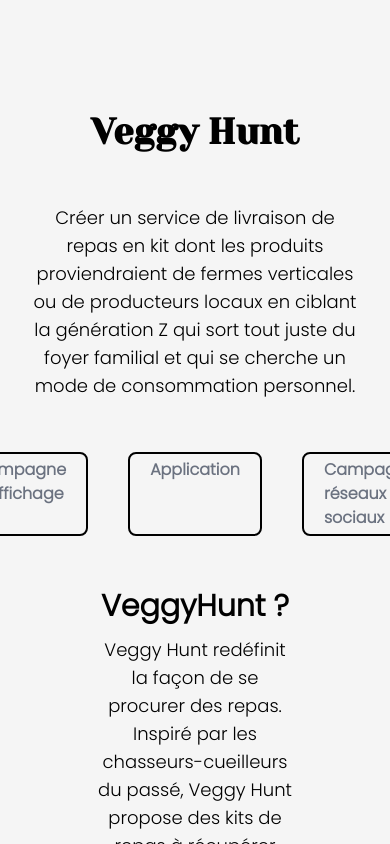
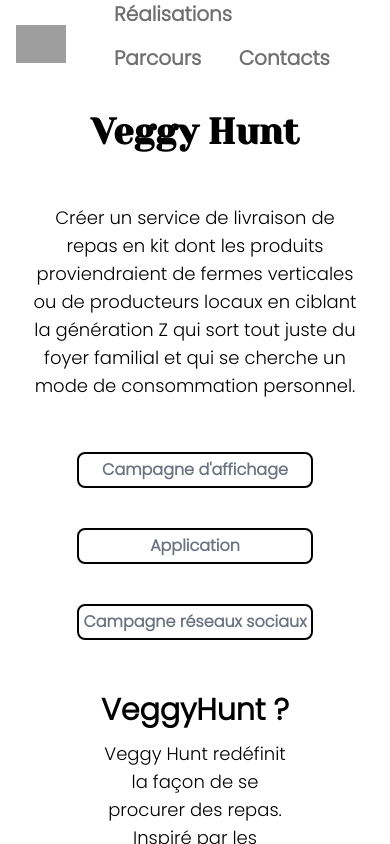
Before and after one commit to icepick4/portfolio-lea, a Vue app: page /travaux/1 in a window 390 px wide. Built offline with nearby package versions, Linux system fonts and the light colour scheme; grey boxes are pictures that could not be loaded; the HTML template or start-up script is replaced by a standard one.

Commit message:
adding header + some responsive

```diff
--- a/src/App.vue
+++ b/src/App.vue
@@ -1,6 +1,7 @@
 <script setup lang="ts">
 import { ref, watch } from 'vue';
 import { RouterView, useRoute } from 'vue-router';
+import Header from './components/Header.vue';
 
 const route = useRoute();
 const isHome = ref(route.path === '/');
@@ -14,7 +15,7 @@ watch(
 
 <template>
     <div class="flex flex-col h-screen">
-        <!-- <Header /> -->
+        <Header />
         <div
             class="flex justify-center items-center flex-grow flex-col"
             :class="isHome ? 'pt-0' : 'pt-28'"
--- a/src/components/Header.vue
+++ b/src/components/Header.vue
@@ -8,34 +8,39 @@ const goBottom = () => {
 </script>
 
 <template>
-    <div class="fixed w-full">
-        <div class="flex flex-row gap-4 ml-12 bg-transparent z-50">
-            <RouterLink to="/" class="m-4 text-lime-700 text-xl font-bold">
+    <div class="fixed w-full z-40">
+        <div
+            class="flex flex-row justify-between items-center gap-4 bg-white z-50 w-full"
+        >
+            <RouterLink to="/" class="m-4 text-[#707070] text-xl font-bold">
+                <img src="/logo.png" alt="logo" class="w-20" />
+            </RouterLink>
+            <div class="mr-10">
+                <RouterLink
+                    to="/travaux"
+                    class="m-4 text-[#707070] text-xl font-bold"
+                >
                     <span class="hover:text-black transition-all duration-600"
-                    >Accueil</span
-                >
-            </RouterLink>
-            <RouterLink to="/cv" class="m-4 text-lime-700 text-xl font-bold">
-                <span class="hover:text-black transition-all duration-600"
-                    >À propos de moi</span
-                >
+                        >Réalisations
+                    </span>
                 </RouterLink>
                 <RouterLink
-                to="/travaux"
-                class="m-4 text-lime-700 text-xl font-bold"
+                    to="/cv"
+                    class="m-4 text-[#707070] text-xl font-bold"
                 >
                     <span class="hover:text-black transition-all duration-600"
-                    >Mes réalisations</span
-                >
+                        >Parcours
+                    </span>
                 </RouterLink>
                 <button
-                class="m-4 text-lime-700 text-xl font-bold"
+                    class="m-4 text-[#707070] text-xl font-bold"
                     @click="goBottom"
                 >
                     <span class="hover:text-black transition-all duration-600"
-                    >Contact</span
-                >
+                        >Contacts
+                    </span>
                 </button>
             </div>
         </div>
+    </div>
 </template>
--- a/src/components/Project.vue
+++ b/src/components/Project.vue
@@ -45,13 +45,15 @@ const components: Record<string, Component> = {
             class="m-10 w-5/6 lg:w-2/3 text-center text-lg"
             v-html="description"
         ></p>
-        <div class="flex flex-row gap-10 mb-10">
+        <div class="flex flex-col lg:flex-row gap-10 mb-10">
             <div
                 class="border-2 border-black rounded-lg"
                 v-for="theme in themes"
                 :key="theme"
             >
-                <p class="p-1 px-5 text-gray-500 font-semibold">{{ theme }}</p>
+                <p class="p-1 sm:px-5 text-gray-500 font-semibold text-center">
+                    {{ theme }}
+                </p>
             </div>
         </div>
         <component :is="components[component]" />
--- a/src/components/projects/Boomerang.vue
+++ b/src/components/projects/Boomerang.vue
@@ -13,4 +13,14 @@ export default defineComponent({
         alt="boomerang"
         class="w-5/6 h-auto object-contain"
     />
+    <div
+        class="flex flex-col lg:flex-row gap-5 w-full justify-center items-center"
+    >
+        <img
+            v-for="n in 3"
+            :key="n"
+            :src="`/projects/boomerang/${n}.png`"
+            class="w-3/4 md:w-1/3 h-3/4 object-contain"
+        />
+    </div>
 </template>
--- a/src/style.css
+++ b/src/style.css
@@ -30,7 +30,7 @@ body {
     height: 100vh;
     overflow-x: hidden;
     font-family: 'Poppins', sans-serif;
-    background: #f5f5f5;
+    background: #fff;
 }
 
 
--- a/src/views/SingleProject.vue
+++ b/src/views/SingleProject.vue
@@ -29,7 +29,7 @@ onMounted(() => {
         />
         <RouterLink
             to="/travaux"
-            class="text-xl font-bold border-4 rounded-2xl border-black p-2 px-4 mt-4 hover:bg-black hover:text-white transition-all duration-300 mb-16"
+            class="text-xl font-bold border-2 rounded-2xl border-black p-2 px-4 mt-4 hover:bg-black hover:text-white transition-all duration-300 mb-16"
         >
             Retour aux réalisations
         </RouterLink>
```
Lines whose indentation alone changed are shown as unchanged.
